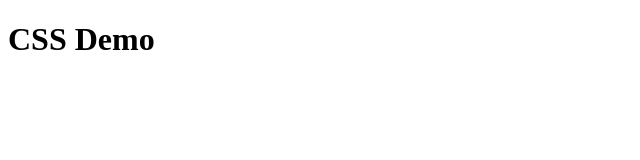
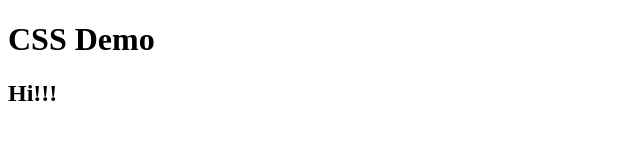
Before and after one commit to dpuentex/UNLV-CSS-DEMO, a plain HTML site: page index.html in a window 1280 px wide. Shown: the full height of the page, 0-640 px from the left. Drawn offline with Linux system fonts and the light colour scheme.

Commit message:
updated css file

```diff
--- a/index.html
+++ b/index.html
@@ -7,5 +7,6 @@
   </head>
   <body>
     <h1>CSS Demo</h1>
+    <div><h2>Hi!!!</h2></div>
   </body>
 </html>
--- a/style.css
+++ b/style.css
@@ -0,0 +1,3 @@
+body {
+    background: rebeccapurple;
+}
```
